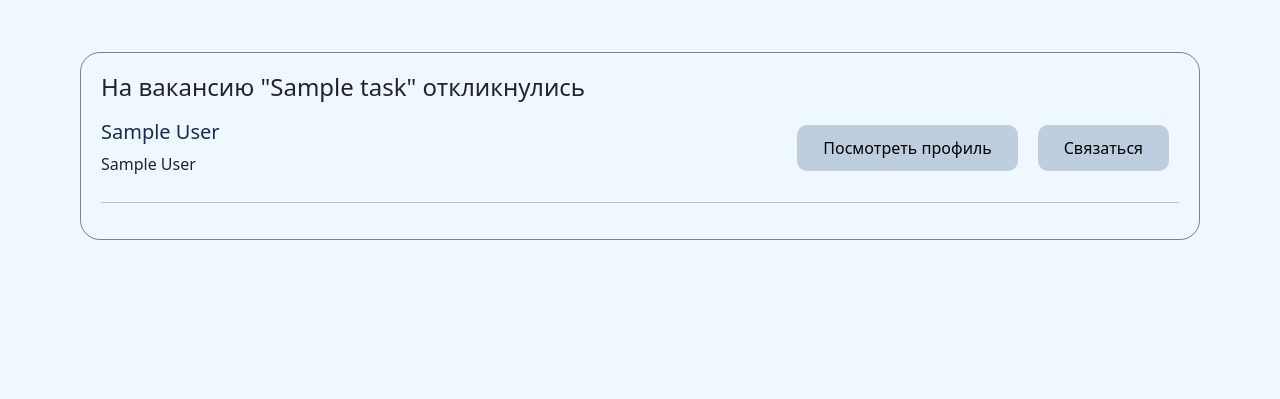
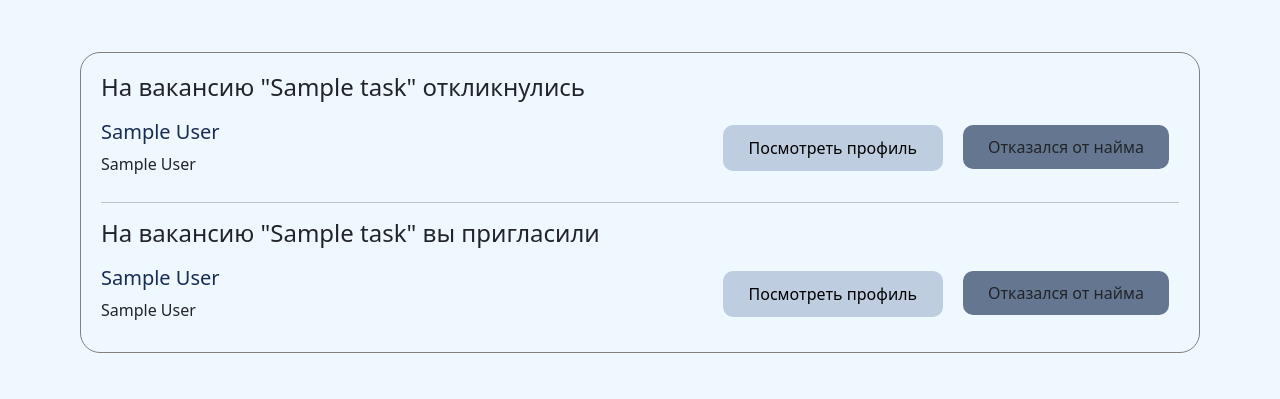
Before and after one commit to Ma-shaI/DiplomaTop, a Django app: page /task/responded/ in a window 1280 px wide. Shown: the part 401-800 px from the top of the page. Run offline with Django 4.2, Linux system fonts and the light colour scheme; a user stored in the database is signed in; tables that the repository leaves empty hold one stand-in row (values such as "Sample post"); some libraries are stand-ins or nearby versions.

Commit message:
подправила чтобы отображалось у клиента об отказах

```diff
--- a/freelanceExchange/base/static/styles/style.css
+++ b/freelanceExchange/base/static/styles/style.css
@@ -1118,3 +1118,10 @@ button {
 .offer__title h5 {
   color: rgba(5, 28, 70, 0.925);
 }
+.rejection {
+  background-color: rgba(3, 25, 67, 0.582);
+  padding: 10px 25px;
+  margin: 15px 10px;
+  border-radius: 10px;
+  float: right;
+}
--- a/freelanceExchange/talents/templates/talents/find_talent.html
+++ b/freelanceExchange/talents/templates/talents/find_talent.html
@@ -51,9 +51,7 @@
                                     <button type="submit" class="like-btn"></button>
                                     {% endif %}
                                 </form>
-                                {% if request.user.profile.customer in freelancer.customer_invited.all %}
-                                <p class="respond-btn responded invite">Вы уже пригласили</p>
-                                {% else %}
+
                                 {% if tasks %}
                                 <button onclick="showPopup('{{ freelancer.id }}')" class="btn invite">Пригласить на
                                     интервью
@@ -75,7 +73,7 @@
                                 </div>
                                 {% else %}
                                 <p class="btn"><a href="{% url 'my_tasks' %}">У вас нет открытых вакансий</a></p>
-                                {% endif %}
+
                                 {% endif %}
                             </div>
                         </div>
--- a/freelanceExchange/tasks/models.py
+++ b/freelanceExchange/tasks/models.py
@@ -48,6 +48,7 @@ class Task(models.Model):
     is_published = models.BooleanField(default=False, verbose_name='Опубликовать')
     freelancer_saved = models.ManyToManyField(Freelancer, blank=True, related_name='saved_tasks')
     freelancer_responded = models.ManyToManyField(Freelancer, blank=True, related_name='responded_tasks')
+    freelancer_refused = models.ManyToManyField(Freelancer, blank=True, related_name='refused_tasks')
 
     def __str__(self):
         return f'{self.title}'
--- a/freelanceExchange/tasks/templates/tasks/responded.html
+++ b/freelanceExchange/tasks/templates/tasks/responded.html
@@ -7,6 +7,7 @@
         <div class="offers_box">
             {% if tasks %}
             {% for task in tasks %}
+            {% if task.is_published %}
             {% if task.freelancer_responded.all %}
             <div class="responses">
                 <h4>На вакансию <span>"{{ task }}"</span> откликнулись</h4>
@@ -19,13 +20,41 @@
                         <p>{{ freelancer.serves.all|join:', ' }}</p>
                     </div>
                     <div class="response__btns">
+                        {% if freelancer in task.freelancer_refused.all %}
+                        <p class="rejection">Отказался от найма </p>
+                        {% else %}
                         <p class="btn"><a href="{% url 'chat' freelancer.owner.id %}">Связаться</a></p>
+                        {% endif %}
                         <p class="btn"><a href="{% url 'profile' freelancer.owner.id %}">Посмотреть профиль</a></p>
                     </div>
                 </div>
                 {% endfor %}
                 <hr>
+                 <h4>На вакансию <span>"{{ task }}"</span> вы пригласили</h4>
+                {% for offer in offers %}
+                {% with freelancer=offer.prospective_employee %}
+                <div class="response">
+                    <div class="offer__title">
+                        <h5>
+                            {{ freelancer.owner.first_name }}
+                            {{ freelancer.owner.last_name }}</h5>
+                        <p>{{ freelancer.serves.all|join:', ' }}</p>
+                    </div>
+                    <div class="response__btns">
+                        {% if freelancer in task.freelancer_refused.all %}
+                        <p class="rejection">Отказался от найма </p>
+                        {% else %}
+                        <p class="btn"><a href="{% url 'chat' freelancer.owner.id %}">Связаться</a></p>
+                        {% endif %}
+                        <p class="btn"><a href="{% url 'profile' freelancer.owner.id %}">Посмотреть профиль</a></p>
+                    </div>
+                </div>
+                {% endwith %}
+                {% endfor %}
             </div>
+            {% else %}
+            <h4>На вакансию {{ task }} пока никто не откликнулся</h4>
+            {% endif %}
             {% endif %}
             {% endfor %}
             {% else %}
--- a/freelanceExchange/tasks/views.py
+++ b/freelanceExchange/tasks/views.py
@@ -194,8 +194,6 @@ def send_offer(request):
     if request.method == 'POST':
         task_id = request.POST.get('task_id')
         freelancer_id = request.POST.get('freelancer_id')
-        print(task_id)
-        print(freelancer_id)
         if task_id and freelancer_id:
             freelancer = Freelancer.objects.get(id=freelancer_id)
             task = Task.objects.get(id=task_id)
@@ -204,6 +202,7 @@ def send_offer(request):
                 prospective_employee=freelancer
             )
             offer.save()
+            return redirect(request.POST.get('return_url'))
         return redirect(request.POST.get('return_url'))
     return redirect(request.POST.get('return_url'))
 
@@ -226,6 +225,9 @@ def accept_offer(request, pk):
             work.save()
             return redirect('offers')
         elif answer == 'false':
+            task = offer.task
+            task.freelancer_refused.add(user)
+            task.save()
             offer.delete()
             return redirect('offers')
     return redirect('offers')
@@ -295,8 +297,10 @@ def done_stage(request, pk):
 
 def responded_task(request):
     user = request.user.profile.customer
+    offers = Offers.objects.filter(task__owner=user)
     tasks = Task.objects.filter(owner=user)
     context = {
+        'offers': offers,
         'tasks': tasks
     }
     return render(request, 'tasks/responded.html', context)
```
Also changed, not shown: freelanceExchange/talents/templates/talents/invite_btn.html (+8 -3 lines), freelanceExchange/talents/migrations/0007_alter_talent_options.py (added), freelanceExchange/tasks/migrations/0010_alter_stagesofwork_options_alter_task_options_and_more.py (added), freelanceExchange/users/migrations/0011_alter_feedback_options.py (added).
